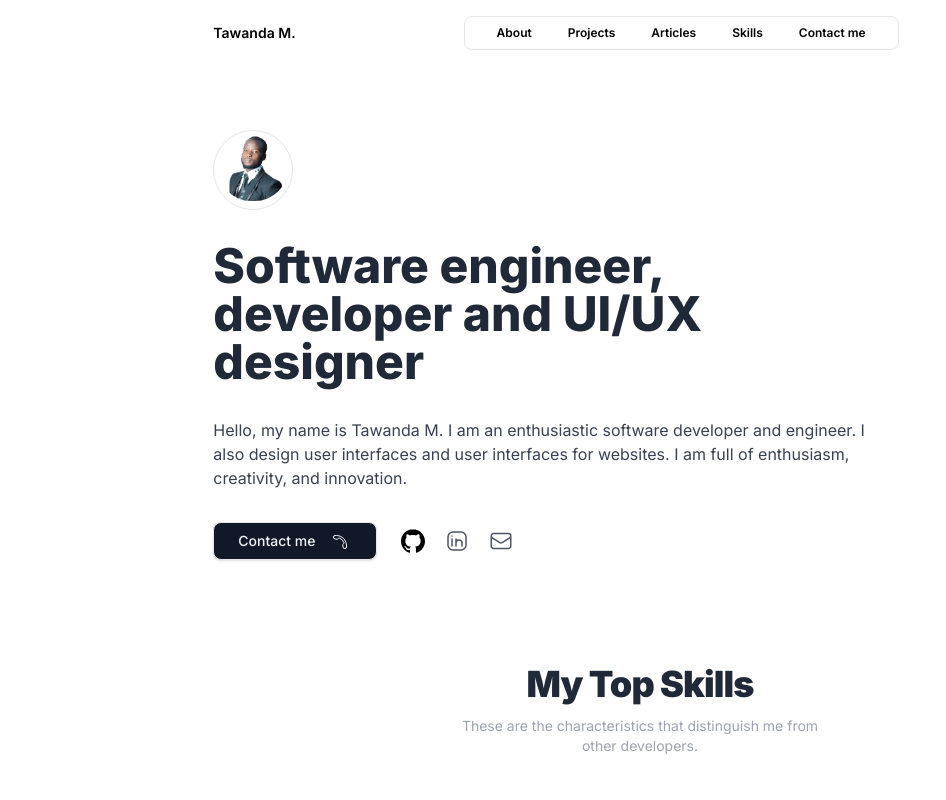
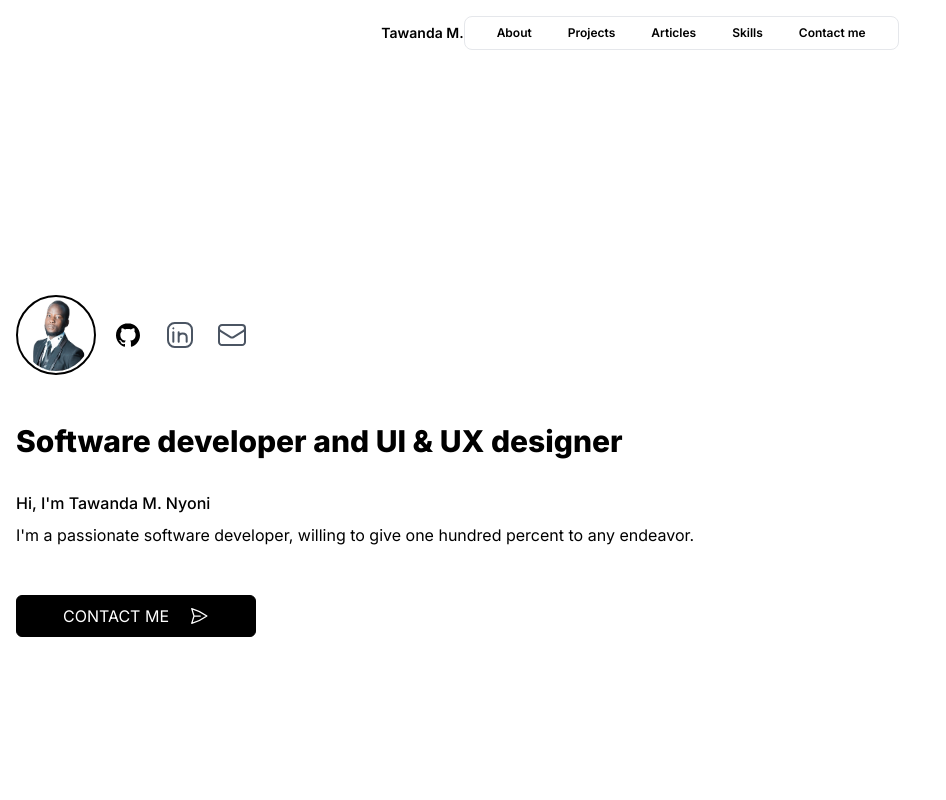
Before and after one commit to tmnyoni/tmnyoni.github.io, a Next.js app: page / in a window 1280 px wide. Shown: the top 800 px of the page, without its empty margins (0-946 px from the left). Built offline with nearby package versions, Linux system fonts and the light colour scheme.

Commit message:
updated hero section.

```diff
--- a/app/hero.tsx
+++ b/app/hero.tsx
@@ -6,36 +6,43 @@ import SocialNetworks from "./social-networks";
 
 export default function HeroSection() {
     return (
-    <section className="container mx-auto my-10 py-6">
-      <div className="max-w-2xl">
-        <div className="w-20 h-20 border rounded-full ">
+        <section className="w-full min-h-screen flex flex-col justify-center px-4">
+
+            <div className="flex items-center">
+                <div className="w-[80px] h-[80px] border-2 border-black rounded-full flex items-center justify-end">
                     <Image
                         src={"/assets/images/icon.png"}
                         width={100}
                         height={100}
                         alt="icon"
-            className="rounded-full p-1"
+                        className="rounded-full w-[80px] h-[80px] p-1"
                     />
                 </div>
-        <h1 className="mt-8 text-4xl font-extrabold tracking-normal leading-[50px] text-gray-800 sm:text-5xl">
-          Software engineer, developer and UI/UX designer
+                <SocialNetworks />
+            </div>
+
+            <h1 className="mt-12 text-3xl font-extrabold">
+                Software developer and UI & UX designer
             </h1>
-        <p className="mt-8 text-gray-700">
-          Hello, my name is Tawanda M. I am an enthusiastic software developer
-          and engineer. I also design user interfaces and user interfaces for
-          websites. I am full of enthusiasm, creativity, and innovation.
+
+            <div className="mt-8 font-medium">
+                Hi, I&apos;m Tawanda M. Nyoni
+            </div>
+            <p className="mt-2">
+                I&apos;m a passionate software developer, willing to
+                give one hundred percent to any endeavor.
             </p>
-        <div className="mt-8 flex items-center">
+
+            <div className="mt-12">
                 <Link
                     href="#"
-            className="border px-6 py-2 font-medium text-sm shadow bg-gray-900 text-gray-100 mr-2 rounded-lg focus:bg-gray-800 focus:text-gray-100 hover:text-gray-100 focus:ring-gray-400 focus:outline-none focus:ring-2"
+                    className="rounded-md uppercase bg-black text-white py-2 px-4 border border-black flex items-center justify-center space-x-5 w-60"
                 >
-            Contact me
-            <PhoneIcon className="m-auto ml-3 inline-block h-4  w-6 -rotate-180" />
+                    <div> Contact me </div>
+                    <svg xmlns="http://www.w3.org/2000/svg" fill="none" viewBox="0 0 24 24" strokeWidth="1.5" stroke="currentColor" className="w-5 h-5">
+                        <path strokeLinecap="round" strokeLinejoin="round" d="M6 12L3.269 3.126A59.768 59.768 0 0121.485 12 59.77 59.77 0 013.27 20.876L5.999 12zm0 0h7.5" />
+                    </svg>
                 </Link>
-
-          <SocialNetworks />
-        </div>
             </div>
         </section>
     );
--- a/app/layout.tsx
+++ b/app/layout.tsx
@@ -19,7 +19,7 @@ export default function RootLayout(props: RootLayoutProps) {
         <html className={`${inter.variable} font-sans`}>
             <head />
             <body>
-                <main className="mx-4 md:mx-auto md:w-10/12 lg:w-8/12">
+                <main className="flex flex-col justify-center">
                     <Navbar />
                     {children}
                     <Footer />
--- a/app/navbar.tsx
+++ b/app/navbar.tsx
@@ -11,8 +11,8 @@ const Navbar = () => {
 
     return (
         <nav className="py-4 mx-auto">
-      <div className="container m-auto">
-        <div className="flex items-center justify-between relative">
+            <div className="container m-auto w-full">
+                <div className="w-full flex items-center justify-between relative">
                     <div className="rounded-l-full">
                         <Link href="/" className="flex items-center text-sm font-semibold">
                             Tawanda M.
@@ -25,8 +25,7 @@ const Navbar = () => {
                         <Bars3Icon className="h-6 w-6 text-gray-800" />
                     </button>
                     <div
-            className={`${
-              menuToggled
+                        className={`${menuToggled
                                 ? " block fixed right-0 left-0 z-10 top-0 bg-white min-h-screen space-y-4 pt-6 translate-x-0 duration-1000"
                                 : "hidden translate-x-full"
                             } transform md:flex md:relative md:space-y-0 md:translate-x-0 md:space-x-1 md:min-h-min md:items-center md:rounded-lg md:border md:px-4 md:py-2 md:text-xs md:font-semibold`}
--- a/app/page.tsx
+++ b/app/page.tsx
@@ -8,7 +8,7 @@ import Projects from "./projects";
 
 export default function Page() {
     return (
-        <main>
+        <React.Fragment>
             <HeroSection />
 
             <section>
@@ -70,7 +70,7 @@ export default function Page() {
 
                             <p className="mt-6 text-slate-800">
                                 I am a passionate software developer ready to give anything I
-                                have to any endeavor. My main expertise is in web development.
+                                have to any endeavor. My React.Fragment expertise is in web development.
                                 But I&apos;m not just a web developer; occasionally, I also
                                 develop desktop applications. I value both innovation and
                                 creativity.
@@ -103,6 +103,6 @@ export default function Page() {
                     </div>
                 </div>
             </section>
-        </main >
+        </React.Fragment >
     );
 }
--- a/app/social-networks.tsx
+++ b/app/social-networks.tsx
@@ -36,7 +36,7 @@ export default function SocialNetworks() {
         <Link
           href={socialNetwork.link}
           key={index}
-          className="ml-3 flex h-8 w-8 items-center justify-center p-1 text-gray-600"
+          className="ml-3 flex h-10 w-10 items-center justify-center p-1 text-gray-600"
         >
           <socialNetwork.icon />
         </Link>
@@ -102,5 +102,5 @@ export function LinkedInIcon() {
 }
 
 export function EmailIcon() {
-  return <EnvelopeIcon className="inline h-6 w-6" />;
+  return <EnvelopeIcon className="inline h-10 w-10" />;
 }
```
Lines whose indentation alone changed are shown as unchanged.
